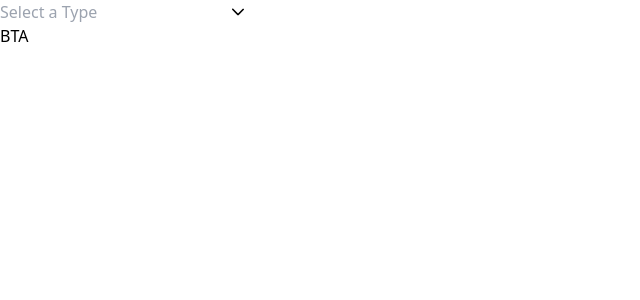
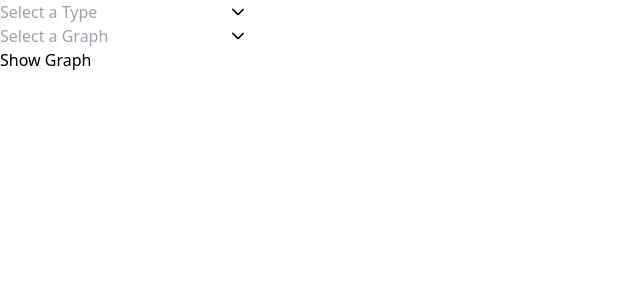
Before and after one commit to SahanDilip/AlumexProduct, a React (Vite) app in the folder Frontend/: page /homoginizedpage in a window 1280 px wide. Shown: the top 300 px of the page, without its empty margins (0-640 px from the left). Built offline with nearby package versions, Linux system fonts and the light colour scheme; no server answers.

Commit message:
bugs fixed

```diff
--- a/Frontend/src/App.jsx
+++ b/Frontend/src/App.jsx
@@ -5,6 +5,7 @@ import AdminDash from "./pages/AdminPage/AdminDash";
 import LandingPage from "./pages/LandingPage/LandingPage";
 import HomoginizedPage from "./pages/HomogenizedPage/HomoginizedPage";
 import Form from "./components/Form";
+import Graph from './pages/GraphPage/Graph';
 
 function App() {
   return (
@@ -16,6 +17,7 @@ function App() {
         <Route path='/landingpage' element={<LandingPage/>} />
         <Route path='/homoginizedpage' element={<HomoginizedPage/>} />
         <Route path='/form' element={<Form/>} />
+        <Route path='/graph' element={<Graph />} />
 
       </Routes>
     </div>
--- /dev/null
+++ b/Frontend/src/assets/asset.js
@@ -0,0 +1,39 @@
+const alloys = [6063, 6005, 6082];
+
+const graphs = {Bta : 10,Grain_Size : 20,Inverse_Segregarian : 30}
+
+const dataforbta = {
+  labels: [
+    "24E0049A",
+    "24E0050A",
+    "24F0083A",
+    "24F0058J",
+    "24F0061J",
+    "24E0010K",
+    "24G0092K",
+    "24A0340K",
+    "24F0074H",
+    "24H0126A",
+    "24H0124J",
+    "24A0327",
+    "24H0191A",
+    "24G0096A",
+    "24G0100J",
+  ],
+  datasets: [
+    {
+      label: "BTA - 6",
+      data: [94, 96, 93, 91, 90, 88, 95, 92, 89, 87, 85, 93, 94, 96, 97],
+      borderColor: "blue",
+      fill: false,
+    },
+    {
+        label: "BTA - 6",
+        data: [90, 86, 97, 71, 80, 98, 91, 92, 85, 89, 85, 94, 94, 96, 97],
+        borderColor: "red",
+        fill: false,
+    }
+  ],
+};
+
+export { alloys, dataforbta,graphs };
--- a/Frontend/src/assets/assset.js
+++ /dev/null
@@ -1,7 +0,0 @@
-const alloys = [
-    6063,
-    6005,
-    6082
-]
-
-export {alloys}
--- a/Frontend/src/components/Form.jsx
+++ b/Frontend/src/components/Form.jsx
@@ -33,7 +33,8 @@ export default function Form() {
   };
 
   return (
-    <div className="flex p-5 shadow-xl rounded-xl w-96 gap-3 mx-auto my-auto items-center justify-center">
+    <div className="flex justify-center items-center">
+      <div className="flex p-5 shadow-xl rounded-xl w-96 gap-3 mx-auto items-center ">
         <form onSubmit={handleSubmit}>
           <FormControl
             defaultValue=""
@@ -65,8 +66,12 @@ export default function Form() {
             className="m-1"
           >
             <Label>Size</Label>
-          <select name="Size" onChange={handleChange} className="border-2 m-1
-          ">
+            <select
+              name="Size"
+              onChange={handleChange}
+              className="border-2 m-1
+          "
+            >
               <option value="">Select an option</option>
               <option value="7">7</option>
               <option value="8">8</option>
@@ -99,6 +104,7 @@ export default function Form() {
             Submit
           </Button>
         </form>
+      </div>
     </div>
   );
 }
--- a/Frontend/src/pages/CastPage/CastPage.jsx
+++ b/Frontend/src/pages/CastPage/CastPage.jsx
@@ -1,4 +1,4 @@
-import { alloys } from "../../assets/assset";
+import { alloys } from "../../assets/asset";
 import React, { useState } from "react";
 import { Dropdown } from "primereact/dropdown";
 
--- /dev/null
+++ b/Frontend/src/pages/GraphPage/Graph.jsx
@@ -0,0 +1,42 @@
+import React from "react";
+import { Line } from "react-chartjs-2";
+import {
+  Chart as ChartJS,
+  CategoryScale,
+  LinearScale,
+  PointElement,
+  LineElement,
+  Title,
+  Tooltip,
+  Legend,
+} from "chart.js";
+
+// Register the required components with Chart.js
+ChartJS.register(
+  CategoryScale, // Category scale for x-axis
+  LinearScale, // Linear scale for y-axis
+  PointElement, // Points on the line chart
+  LineElement, // Line element for the line chart
+  Title, // Title component
+  Tooltip, // Tooltip component
+  Legend // Legend component
+);
+
+import { useLocation } from "react-router-dom";
+import { dataforbta } from "../../assets/asset";
+
+export default function Graph() {
+  const location = useLocation();
+  const params = new URLSearchParams(location.search);
+  const selectedType = params.get("type");
+  const selectedGraph = params.get("graph");
+  console.log(selectedGraph);
+  console.log(selectedType);
+
+  return (
+    <div>
+      Graph
+      {dataforbta && <Line data={dataforbta} options={{ responsive: true }} />}
+    </div>
+  );
+}
--- a/Frontend/src/pages/HomogenizedPage/HomoginizedPage.jsx
+++ b/Frontend/src/pages/HomogenizedPage/HomoginizedPage.jsx
@@ -1,53 +1,34 @@
-import React, { useState,useEffect } from "react";
+import React, { useState } from "react";
 import { Dropdown } from "primereact/dropdown";
-import { Bar } from "react-chartjs-2"; // Import Bar from react-chartjs-2
-import { alloys } from "../../assets/assset";
-import { Chart as ChartJS } from "chart.js/auto";
+import { alloys, graphs } from "../../assets/asset";
+import { useNavigate } from "react-router-dom";
 
 export default function HomoginizedPage() {
   const [selectedType, setSelectedType] = useState(null);
-  const [chartData, setChartData] = useState(null); // State to store chart data
-  const [data,setData]=useState()
+  const [selectedGraph, setSelectedGraph] = useState(null);
+  const navigate = useNavigate();
 
-  const getData = async () => {
-    try {
-      const res = await fetch('https://sheet.best/api/sheets/6bb07780-a849-44ef-9ece-5244cf54b9bb');
-      const incomingdata = await res.json();
-      setData(incomingdata);
-      console.log(data);
-    } catch (err) {
-      console.log(err);
-    }
-  };
+  // Convert the graphs object into an array of options
+  const graphOptions = Object.keys(graphs).map((key) => ({
+    label: key,
+    value: graphs[key],
+  }));
 
-
-  useEffect(()=> {
-    getData();
-  },[])
-
-
-
-  const getBarGraph = () => {
-    const data = {
-      labels: ["A", "B", "C"],
-      datasets: [
-        {
-          label: "Revenue",
-          data: [200, 300, 400],
-        },
-        {
-          label: "Loss",
-          data: [20, 30, 40],
-        },
-      ],
-    };
-
-    setChartData(data); // Set the chart data to be rendered
+  const getBtaGraph = () => {
+    console.log(selectedType);
+    console.log(selectedGraph);
+    // Perform further actions, e.g., navigate to a different page
+    // setChartData(dataforbta);
+    navigate(
+      `/graph?type=${encodeURIComponent(
+        selectedType
+      )}&graph=${encodeURIComponent(selectedGraph)}`
+    );
   };
 
   return (
     <div>
-      <div className="card flex justify-content-center">
+      <div className="container">
         <Dropdown
           value={selectedType}
           onChange={(e) => setSelectedType(e.value)}
@@ -55,21 +36,21 @@ export default function HomoginizedPage() {
           optionLabel="name"
           editable
           placeholder="Select a Type"
-          className="drop down val"
+          className="dropdown val"
         />
       </div>
-      <button onClick={getBarGraph}>BTA</button>
-      {/* <button onClick={getGraph}>Green Size</button>
-       <button onClick={getGraph}>Inverse Segregation</button> */}
-
-      {chartData && (
-        <Bar
-          data={chartData}
-          options={{ responsive: true }}
+      <div className="container">
+        <Dropdown
+          value={selectedGraph}
+          onChange={(e) => setSelectedGraph(e.value)}
+          options={graphOptions}
+          optionLabel="label" // This is the name of the option (e.g., "BTA", "GRAIN_SIZE")
+          editable
+          placeholder="Select a Graph"
+          className="dropdown val"
         />
-      )}
-      <div className="dataCard revenue">
       </div>
+      <button onClick={getBtaGraph}>Show Graph</button>
     </div>
   );
 }
```
Lines whose indentation alone changed are shown as unchanged.
